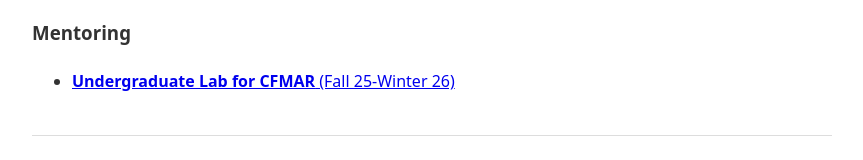
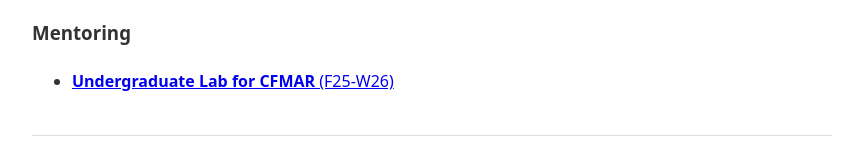
Before and after one commit to BotaoJin1/BotaoJin1.github.io, a plain HTML site: page teaching.html in a window 1280 px wide. Shown: the part 549-709 px from the top of the page, without its empty margins (208-1071 px from the left). Drawn offline with Linux system fonts and the light colour scheme.

Commit message:
Update mentoring section with new date format

```diff
--- a/teaching.html
+++ b/teaching.html
@@ -33,7 +33,7 @@
     </ul>
     <h3>Mentoring</h3>
     <ul>
-      <li><strong><a href="https://cfmar.pstat.ucsb.edu/" target="_blank">Undergraduate Lab for CFMAR</strong> (Fall 25-Winter 26)</li>
+      <li><strong><a href="https://cfmar.pstat.ucsb.edu/" target="_blank">Undergraduate Lab for CFMAR</strong> (F25-W26)</li>
     </ul>
   </section>
 
```
